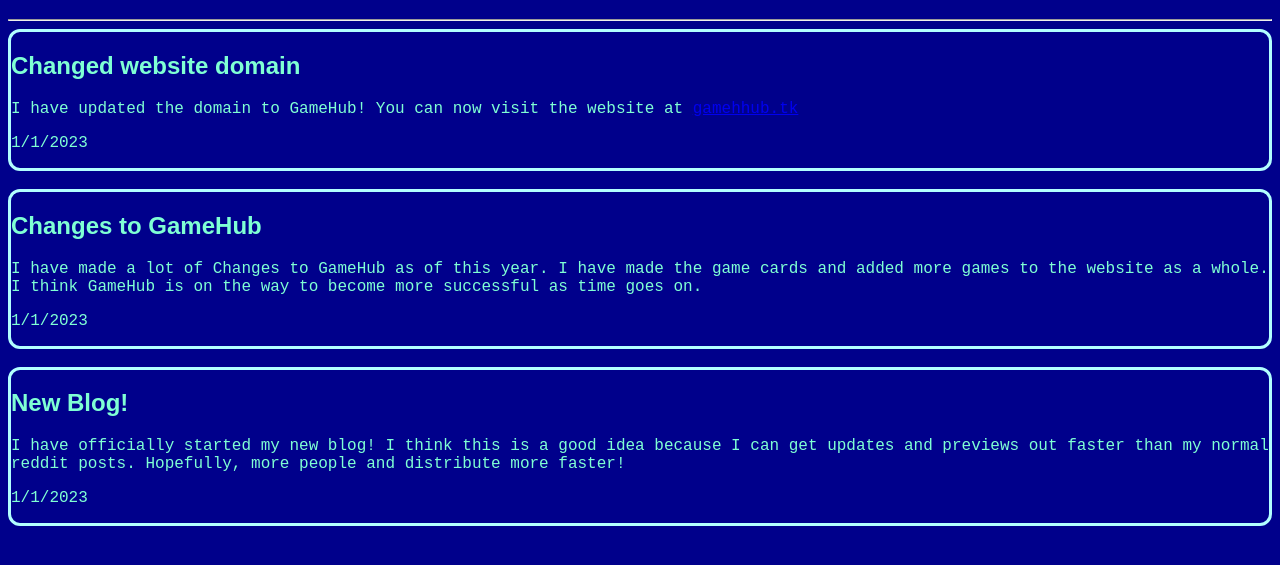
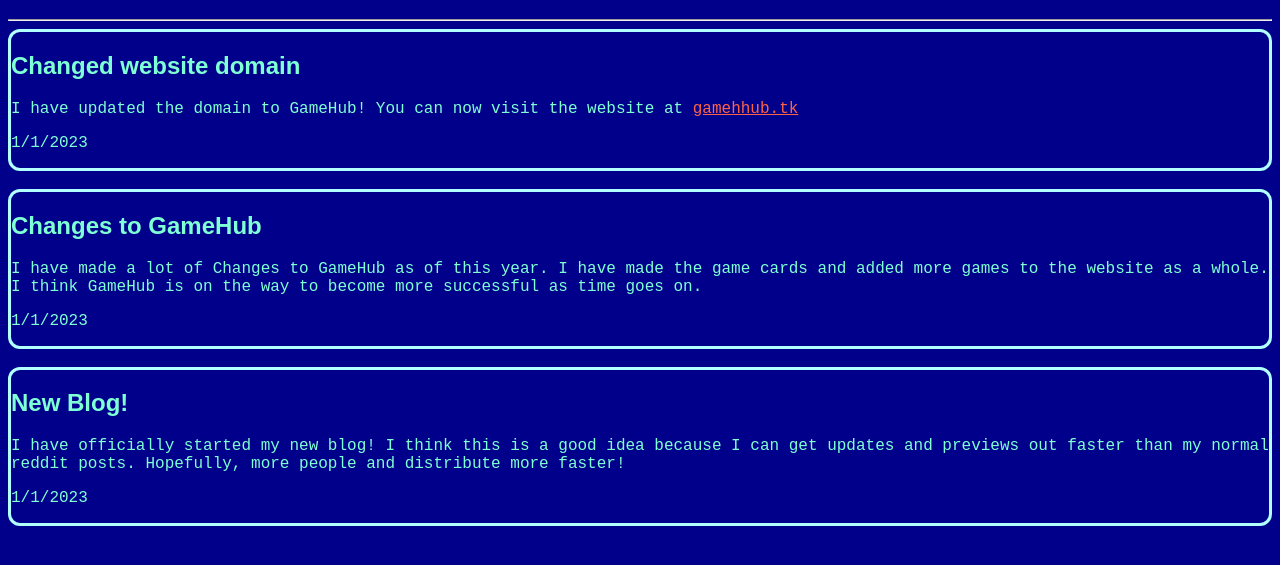
Before and after one commit to xfinitywebdev/xfinity-devlog, a plain HTML site: page index.html in a window 1280 px wide. Shown: the part 61-626 px from the top of the page. Drawn offline with Linux system fonts and the light colour scheme.

Commit message:
Updated index.html

```diff
--- a/index.html
+++ b/index.html
@@ -78,5 +78,9 @@
             color: aquamarine;
             font-family: monospace;
         }
+
+        a {
+            color: tomato;
+        }
     </style>
 </html>
```
